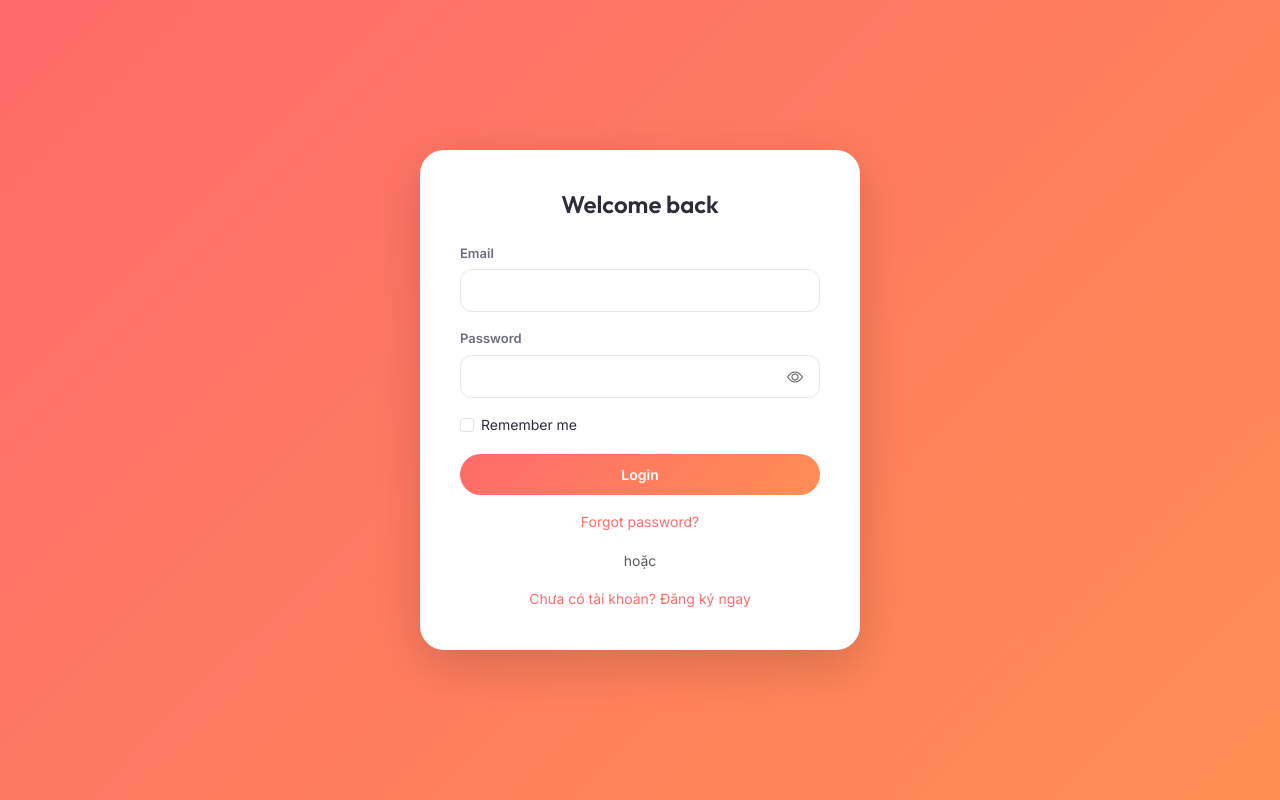
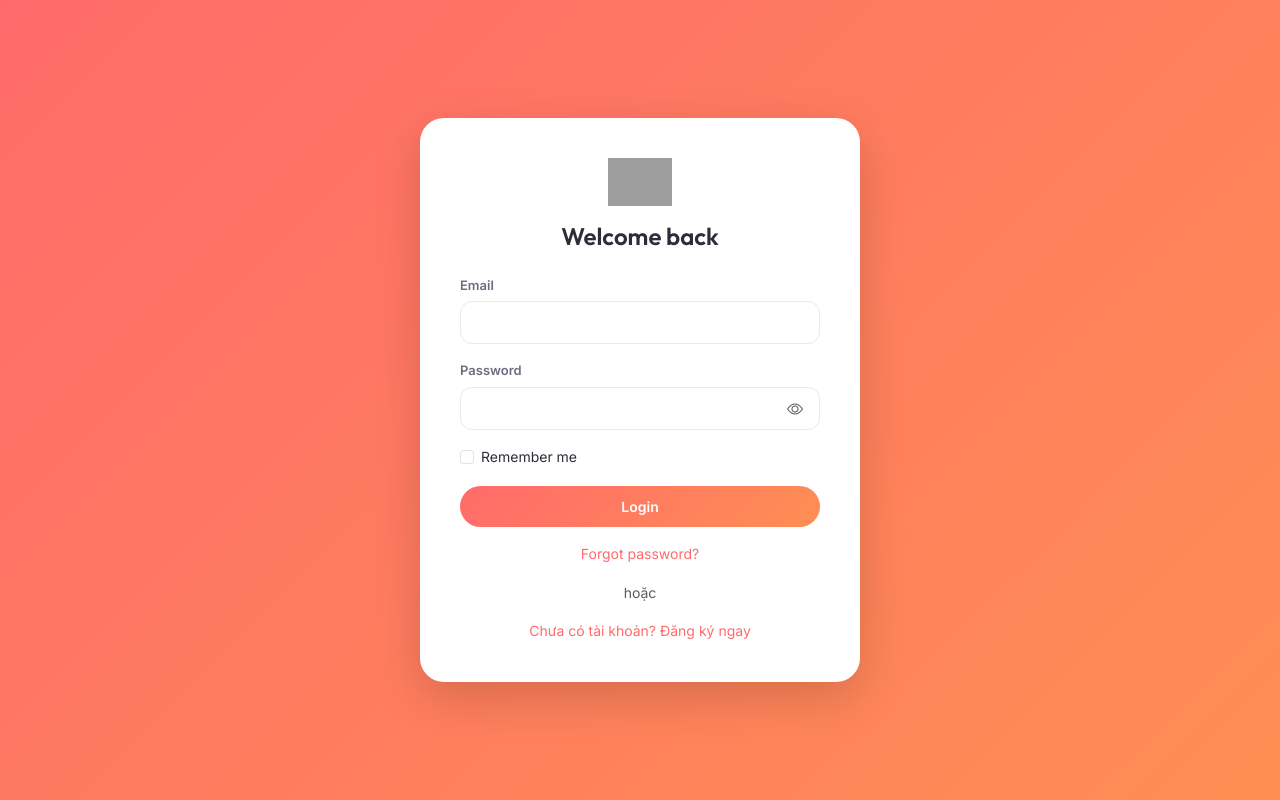
Before and after one commit to trminh-developer/ems, a React (Vite) app in the folder frontend/: page /login in a window 1280 px wide. Built offline with nearby package versions, Linux system fonts and the light colour scheme; no server answers; grey boxes are pictures that could not be loaded.

Commit message:
feat: use heartconnect custom logo image in navbar and auth pages

```diff
--- a/frontend/src/components/layout/Navbar.tsx
+++ b/frontend/src/components/layout/Navbar.tsx
@@ -68,9 +68,8 @@ export const Navbar: React.FC = () => {
 
   return (
     <nav className="app-navbar d-flex align-items-center justify-content-between px-3 px-md-4">
-      <Link to="/" className="navbar-brand text-decoration-none d-flex align-items-center gap-2">
-        <i className="bi bi-heart-fill text-danger fs-4"></i>
-        <span className="fw-bold fs-4 text-dark d-none d-sm-block">HeartConnect</span>
+      <Link to="/" className="navbar-brand text-decoration-none d-flex align-items-center">
+        <img src="/logo-heartconnect.png" alt="HeartConnect Logo" height="36" />
       </Link>
 
       <div className="navbar-search d-none d-md-flex align-items-center bg-light rounded-pill px-3 py-2 flex-grow-1 mx-4" style={{ maxWidth: '400px' }}>
--- a/frontend/src/views/auth/LoginView.tsx
+++ b/frontend/src/views/auth/LoginView.tsx
@@ -24,7 +24,10 @@ const LoginView = () => {
   return (
     <div className="auth-page fade-in">
       <div className="auth-card">
-        <h2 className="text-center mb-4">Welcome back</h2>
+        <div className="text-center mb-4">
+          <img src="/logo-heartconnect.png" alt="HeartConnect" height="48" className="mb-3" />
+          <h2>Welcome back</h2>
+        </div>
         {error && <div className="alert alert-danger">{error}</div>}
         <form onSubmit={handleSubmit}>
           <Input
--- a/frontend/src/views/auth/RegisterView.tsx
+++ b/frontend/src/views/auth/RegisterView.tsx
@@ -48,7 +48,10 @@ const RegisterView = () => {
   return (
     <div className="auth-page fade-in">
       <div className="auth-card">
-        <h2 className="text-center mb-4">Tạo tài khoản mới</h2>
+        <div className="text-center mb-4">
+          <img src="/logo-heartconnect.png" alt="HeartConnect" height="48" className="mb-3" />
+          <h2>Tạo tài khoản mới</h2>
+        </div>
         {error && <div className="alert alert-danger">{error}</div>}
         <form onSubmit={handleSubmit}>
           <div className="row">
```
